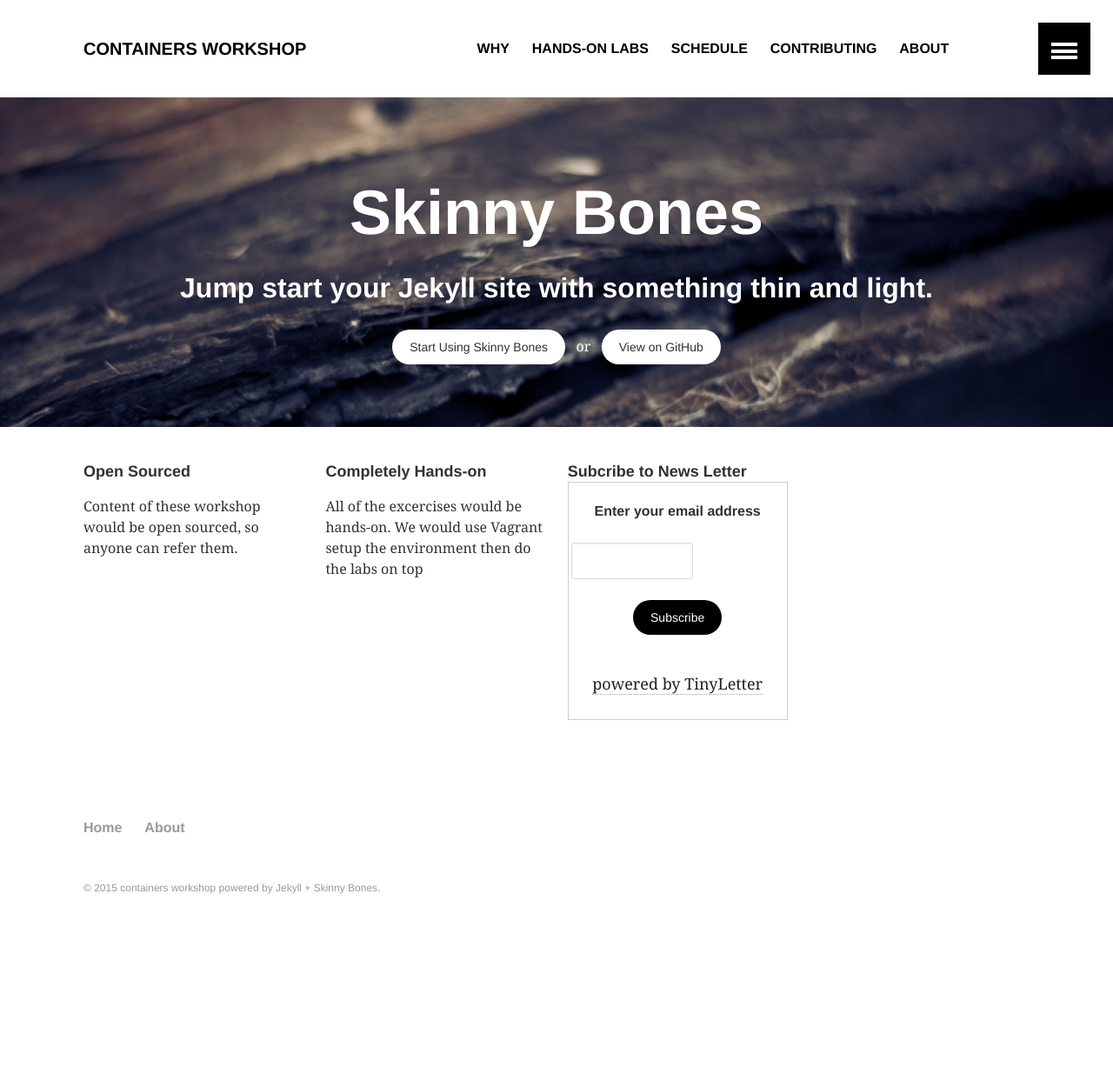
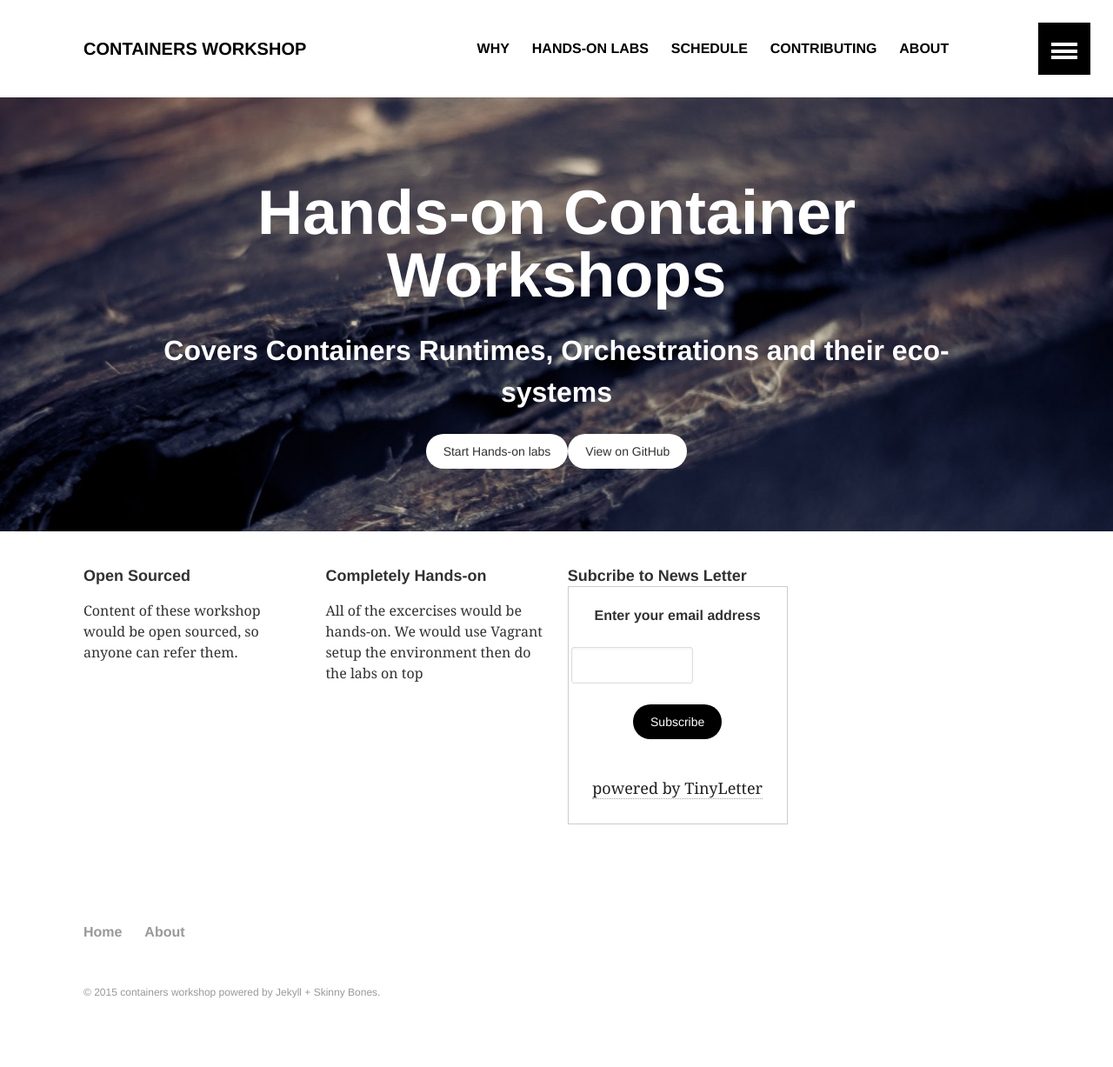
Before and after one commit to shradha09/containers-workshop, a Jekyll site: the page built from index.md, in a window 1280 px wide. Shown: the whole page at 87% size. Built offline with Jekyll 4.4.1, drawn with Linux system fonts in a browser that asks for light colours; before the commit the page ends 1107 px from its top, so only the background shows below that.

Commit message:
updated home page

```diff
--- a/_layouts/home.html
+++ b/_layouts/home.html
@@ -36,9 +36,9 @@
     {% if page.image.feature %}
     <div class="page-lead" style="background-image:url({{ site.url }}/images/{{ page.image.feature }})">
       <div class="wrap page-lead-content">
-        <h1>Skinny Bones</h1>
-        <h2>Jump start your Jekyll site with something thin and light.</h2>
-        <a href="{{ site.url }}/getting-started/" class="btn-inverse">Start Using Skinny Bones</a> &nbsp; or &nbsp; <a href="https://github.com/mmistakes/skinny-bones-jekyll" class="btn-inverse">View on GitHub</a>
+        <h1> Hands-on Container Workshops</h1>
+        <h2> Covers Containers Runtimes, Orchestrations and their eco-systems  </h2>
+        <a href="{{ site.url }}/handson/" class="btn-inverse">Start Hands-on labs <a href="https://github.com/nkhare/containers-workshop" class="btn-inverse">View on GitHub</a>
       </div><!-- /.page-lead-content -->
     </div><!-- /.page-lead -->
     {% endif %}
```
